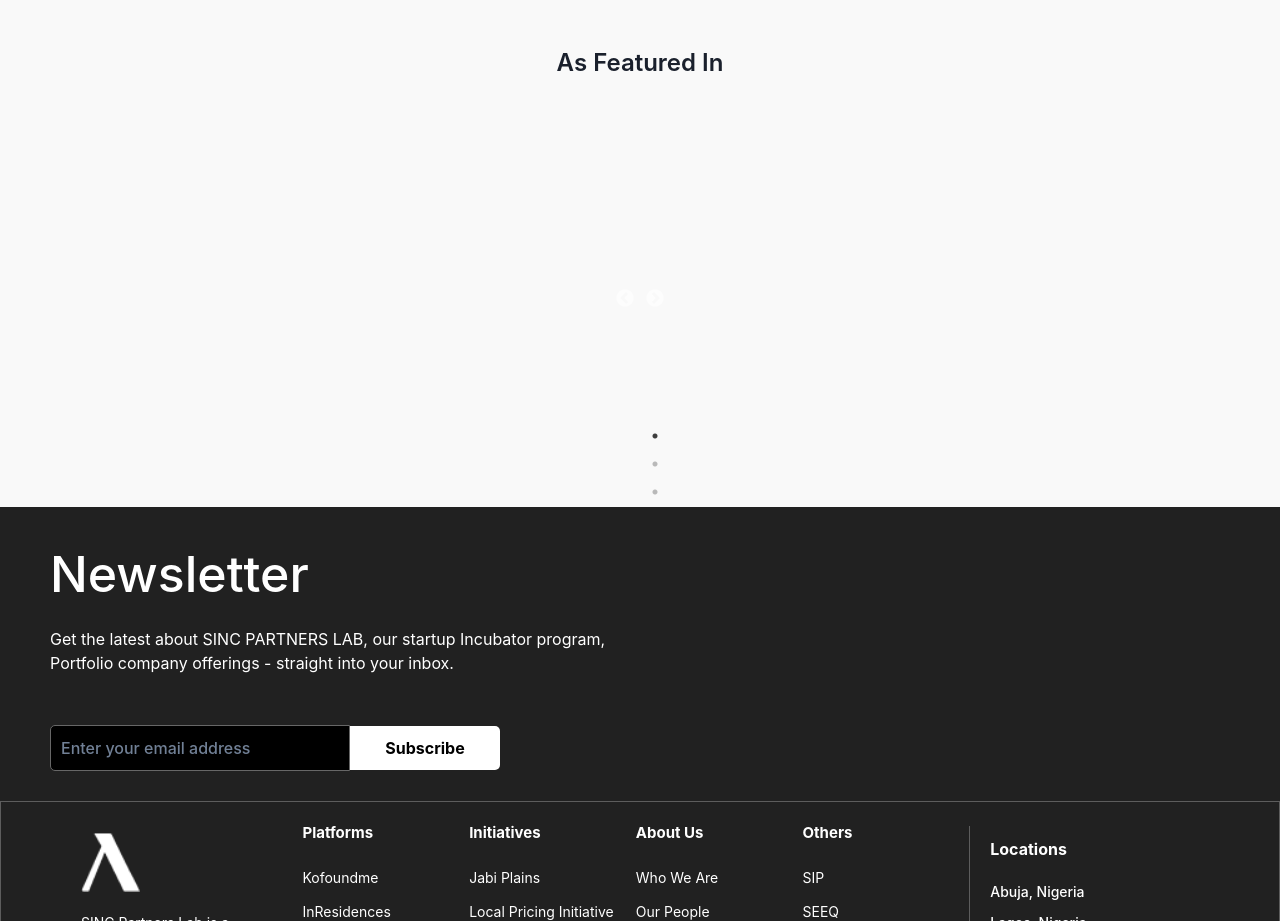
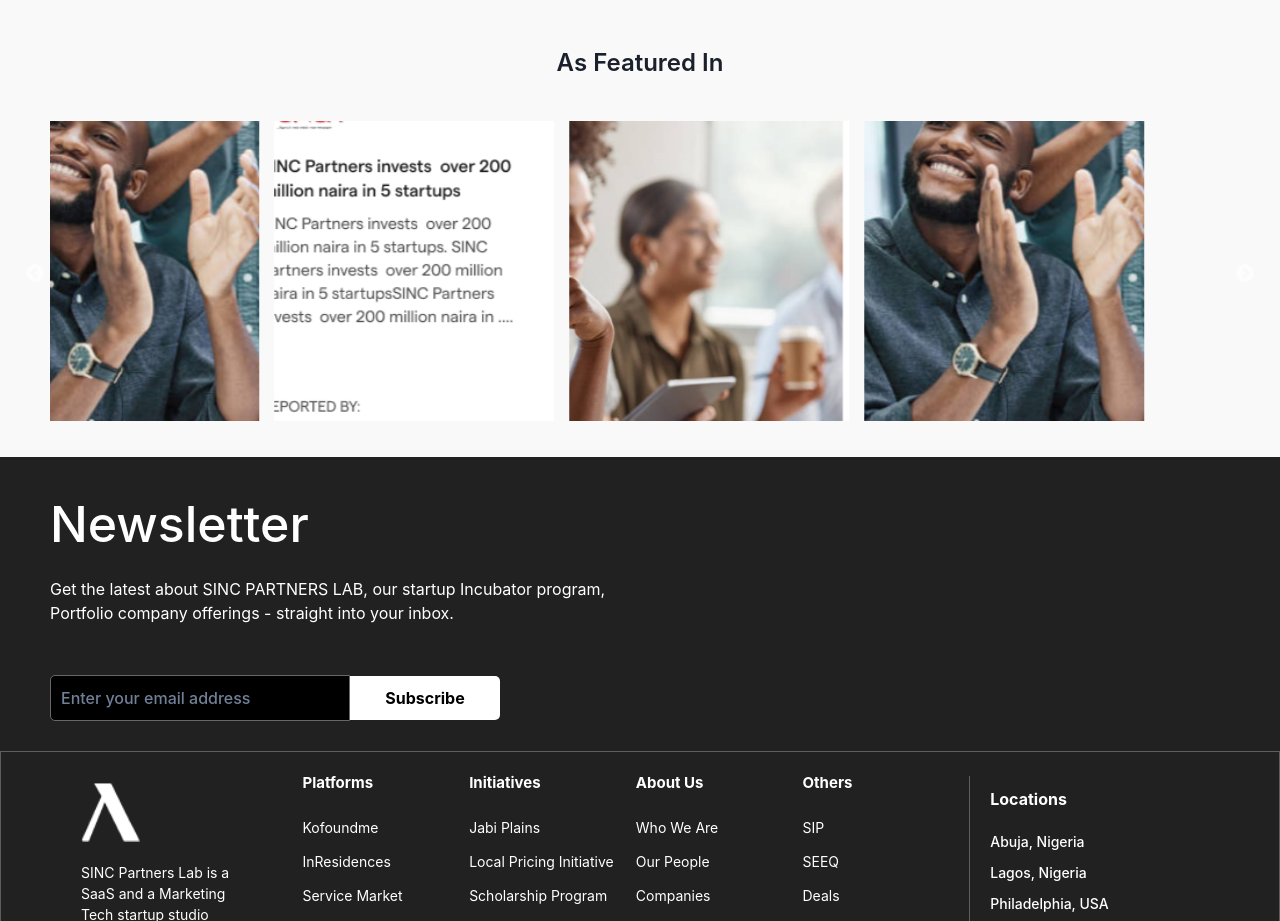
Before and after one commit to JohnnyIndexman/Accelerate, a React (Create React App) app: page / in a window 1280 px wide. Shown: the part 6700-7621 px from the top of the page. Built offline with nearby package versions, Linux system fonts and the light colour scheme.

Commit message:
latest commit

```diff
--- a/src/uiMaterials/homeUI/Section10.js
+++ b/src/uiMaterials/homeUI/Section10.js
@@ -1,3 +1,68 @@
+// import { Box, Text, Image } from "@chakra-ui/react";
+// import React from "react";
+// import "slick-carousel/slick/slick.css";
+// import "slick-carousel/slick/slick-theme.css";
+// import carousal from "./Carousal";
+// import Slider from "react-slick";
+
+// function Section10() {
+//   var settings = {
+//     dots: true,
+//     infinite: true,
+//     speed: 500,
+//     slidesToShow: 1,
+//     slidesToScroll: 1,
+//   };
+
+//   const carousel = carousal;
+//   const display = carousel.map((c) => {
+//     return (
+//       <Box
+//         key={c.id}
+//         width={["50%", "50%", "30%"]}
+//         display="flex"
+//         justifyContent="center"
+//         alignItems="center"
+//         height='100%'
+//       >
+//         <Box>
+//           <Image
+//             src={c.image}
+//             width={["100%", "100%", "100%"]}
+//             height={["210px", "210px", "350px"]}
+//             objectFit="cover"
+//           />
+//         </Box>
+//       </Box>
+//     );
+//   });
+//   return (
+//     <Box
+//       bg="rgba(249, 249, 249, 1)"
+//       py={["10px", "20px", "30px"]}
+//       px={["20px", "20px", "50px"]}
+//       display="flex"
+//       flexDirection="column"
+//       alignItems="center"
+//       justifyContent="center"
+//     >
+//       <Text
+//         fontSize={["15px", "15px", "24px"]}
+//         fontWeight="600"
+//         mt={["10px", "10px", "20px"]}
+//         mb={["20px", "20px", "40px"]}
+//       >
+//         As Featured In
+//       </Text>
+//       <Box display="flex" maxWidth="1800px">
+//         <Slider {...settings}>{display}</Slider>
+//         {/* {display} */}
+//       </Box>
+//     </Box>
+//   );
+// }
+// maxWidth="1800px"
+
 import { Box, Text, Image } from "@chakra-ui/react";
 import React from "react";
 import "slick-carousel/slick/slick.css";
@@ -6,29 +71,79 @@
 import Slider from "react-slick";
 
 function Section10() {
-  var settings = {
+  // var settings = {
+  //   dots: true,
+  //   infinite: true,
+  //   speed: 500,
+  //   slidesToShow: 2,
+  //   slidesToScroll: 1,
+  // };
+
+  const settings = {
     dots: true,
     infinite: true,
-    speed: 500,
-    slidesToShow: 2,
+    slidesToShow: 4,
     slidesToScroll: 1,
-  };
+    autoplay: true,
+    speed: 3000,
+    autoplaySpeed: 2000,
+    cssEase: "linear",
+    responsive: [
+        {
+            breakpoint: 768,
+            settings: {
+                slidesToShow: 3,
+                slidesToScroll: 3,
+                infinite: true,
+                dots: true,
+                autoplay: true,
+                speed: 2000,
+                autoplaySpeed: 3000,
+            }
+        },
+        {
+            breakpoint: 600,
+            settings: {
+                slidesToShow: 3,
+                slidesToScroll: 2,
+                initialSlide: 2,
+            }
+        },
+        {
+            breakpoint: 480,
+            settings: {
+                slidesToShow: 2,
+                slidesToScroll: 2,
+                autoplay: false,
+                dots: true
+            }
+        }
+    ]
+};
 
   const carousel = carousal;
   const display = carousel.map((c) => {
     return (
-      <Box key={c.id} width={["50%", "50%", "30%"]}>
+      <Box
+        key={c.id}
+        width={["100%", "100%", "100%"]}
+        display="flex"
+        justifyContent="center"
+        alignItems="center"
+        height="100%"
+      >
         <Box>
           <Image
             src={c.image}
-            width={["100%", "100%", "100%"]}
-            height={["210px", "210px", "350px"]}
+            width="95%"
+            height={["200px", "200px", "300px"]}
             objectFit="cover"
           />
         </Box>
       </Box>
     );
   });
+
   return (
     <Box
       bg="rgba(249, 249, 249, 1)"
@@ -47,12 +162,13 @@
       >
         As Featured In
       </Text>
-      <Box display="flex">
-         <Slider {...settings}>{display}</Slider>
-        {/* {display} */}
+      <Box width="100%" maxWidth="1800px">
+        <Slider {...settings}>{display}</Slider>
       </Box>
     </Box>
   );
 }
-// maxWidth="1800px"
+
+// export default Section10;
+
 export default Section10;
```
